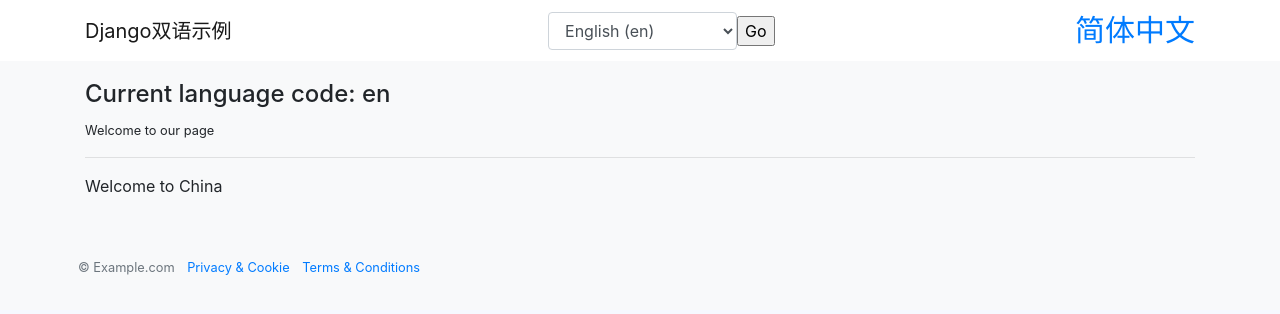
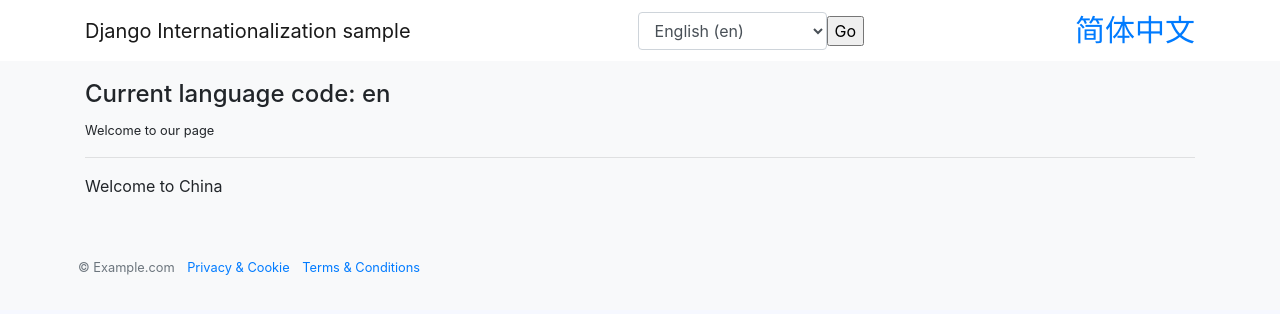
Before and after one commit to LeiLazarov/internationalization, a Django app: page /en/ in a window 1280 px wide. Shown: the top 314 px of the page. Run offline with Django 3.2, Linux system fonts and the light colour scheme; some libraries are stand-ins or nearby versions.

Commit message:
minor improvement

```diff
--- a/myApp/views.py
+++ b/myApp/views.py
@@ -4,6 +4,5 @@ from django.utils.translation import ugettext_lazy as _
 
 # Create your views here.
 def index(request):
-    print(request.LANGUAGE_CODE)
     context = {'msg': _("Welcome to China")}
     return render(request, 'myApp/index.html', context)
--- a/templates/myApp/index.html
+++ b/templates/myApp/index.html
@@ -7,7 +7,7 @@
     <meta charset="utf-8">
     <meta name="viewport" content="width=device-width, initial-scale=1, shrink-to-fit=no">
     <meta name="description" content="Quickly get a project started with any of our examples ranging from using parts of the framework to custom components and layouts.">
-    <title>Django多语言</title>
+    <title>Django Internationalization</title>
     <link rel="canonical" href="https://getbootstrap.com/docs/4.5/examples/">
     <!-- Bootstrap core CSS -->
     <link href="https://stackpath.bootstrapcdn.com/bootstrap/4.5.0/css/bootstrap.min.css" rel="stylesheet" integrity="sha384-9aIt2nRpC12Uk9gS9baDl411NQApFmC26EwAOH8WgZl5MYYxFfc+NcPb1dKGj7Sk" crossorigin="anonymous">
@@ -24,7 +24,7 @@
 <body>
 <nav class="navbar navbar-expand-md fixed-top navbar-light box-shadow bg-white">
     <div class="container">
-        <a class="navbar-brand align-items-md-center" href="index.html">Django双语示例</a>
+        <a class="navbar-brand align-items-md-center" href="index.html">Django Internationalization sample</a>
         {# method_01 #}
         <form class="form-inline ml-3-md" action="{% url 'set_language' %}" method="post">
             {% csrf_token %}
```
Also changed, not shown: locale/zh_Hans/LC_MESSAGES/django.po, 1 other file.
